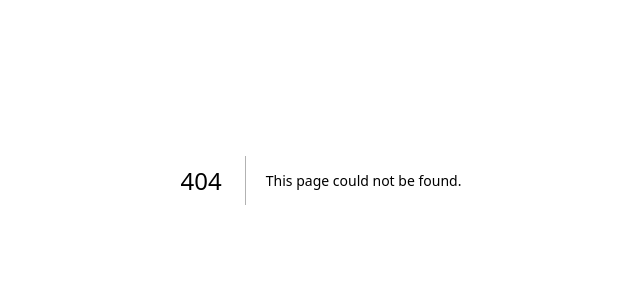
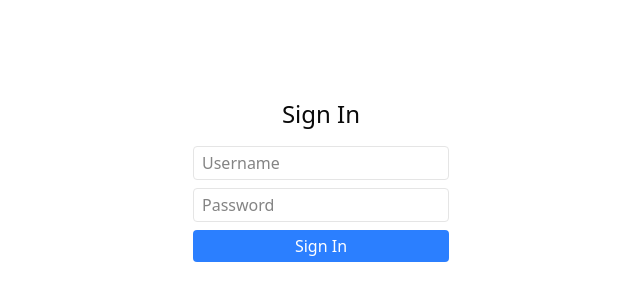
Before and after one commit to mostafa-meerzad/my-pos, a Next.js app: page /auth/signin in a window 1280 px wide. Before the commit this address had no page. Shown: the part 220-520 px from the top of the page, without its empty margins (319-959 px from the left). Built offline with nearby package versions, Linux system fonts and the light colour scheme.

Commit message:
create a signin page

```diff
--- /dev/null
+++ b/app/auth/signin/page.jsx
@@ -0,0 +1,59 @@
+"use client";
+
+import { useSearchParams } from "next/navigation";
+import { useState } from "react";
+import { signIn } from "next-auth/react";
+
+export default function SignInPage() {
+  const [username, setUsername] = useState("");
+  const [password, setPassword] = useState("");
+  const [error, setError] = useState("");
+  const searchParams = useSearchParams();
+  const callbackUrl = searchParams.get("callbackUrl") || "/";
+
+  const handleSubmit = async (e) => {
+    e.preventDefault();
+    setError("");
+
+    const result = await signIn("credentials", {
+      redirect: true,
+      username,
+      password,
+      callbackUrl,
+    });
+
+    // result will only have error in client if redirect:false, fallback here
+    if (!result) {
+      setError("Failed to sign in. Check credentials.");
+    }
+  };
+
+  return (
+    <div className="flex flex-col items-center justify-center min-h-screen">
+      <h1 className="text-2xl mb-4">Sign In</h1>
+      <form onSubmit={handleSubmit} className="flex flex-col gap-2 w-64">
+        <input
+          name="username"
+          placeholder="Username"
+          value={username}
+          onChange={(e) => setUsername(e.target.value)}
+          required
+          className="border px-2 py-1 rounded"
+        />
+        <input
+          type="password"
+          name="password"
+          placeholder="Password"
+          value={password}
+          onChange={(e) => setPassword(e.target.value)}
+          required
+          className="border px-2 py-1 rounded"
+        />
+        <button type="submit" className="bg-blue-500 text-white py-1 rounded">
+          Sign In
+        </button>
+      </form>
+      {error && <p className="text-red-500 mt-2">{error}</p>}
+    </div>
+  );
+}
--- a/middleware.js
+++ b/middleware.js
@@ -35,7 +35,7 @@ const routePermissions = [
   { match: /^\/settings(\/.*)?$/i, action: "settings.manage" },
 ];
 
-const signInPage = "/api/auth/signin";
+const signInPage = "/auth/signin";
 const accessDeniedPage = "/access-denied";
 
 export async function middleware(req) {
@@ -52,10 +52,16 @@ export async function middleware(req) {
 
   // --- 2. Then, check for authentication
   if (!token) {
+    // Allow access to the signin page itself to prevent redirect loop
+    if (pathname === signInPage) {
+      return NextResponse.next();
+    }
+
     // For API routes, return JSON error
     if (pathname.startsWith("/api")) {
       return NextResponse.json({ error: "Unauthorized" }, { status: 401 });
     }
+
     // For page routes, redirect to sign-in
     const url = new URL(signInPage, req.url);
     url.searchParams.set("callbackUrl", req.url); // Preserve the intended destination
```
